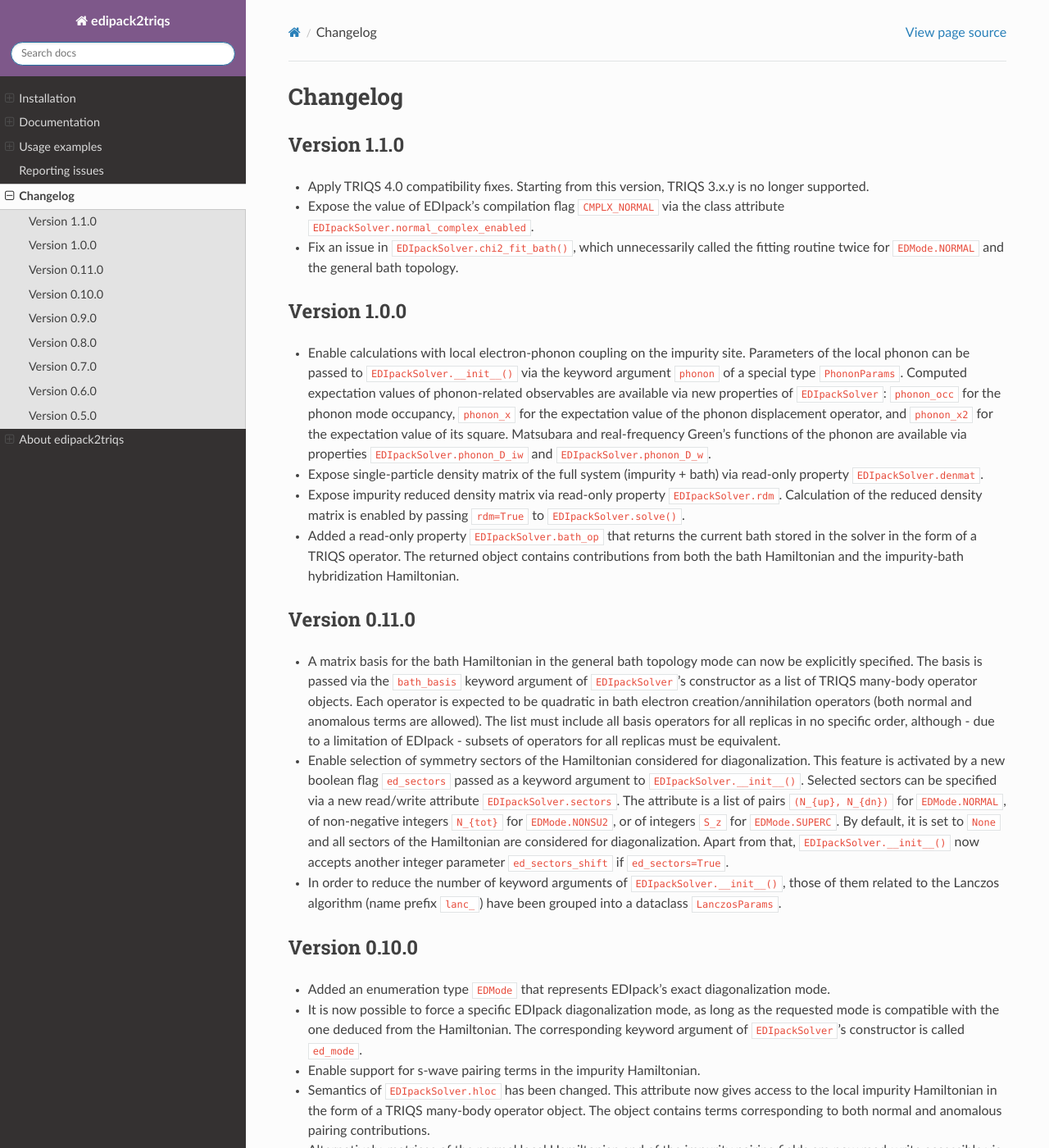
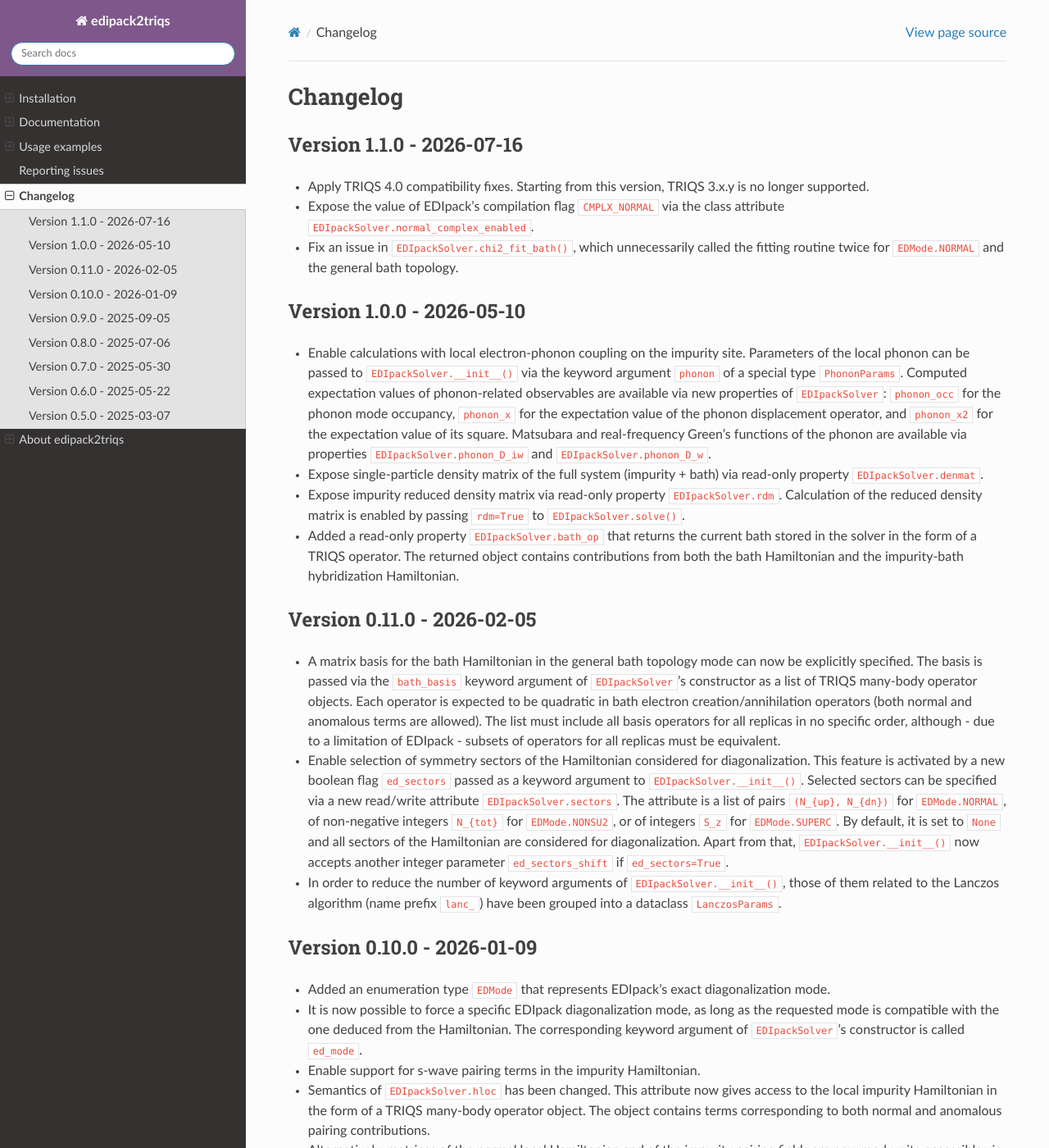
Before and after one commit to krivenko/edipack2triqs, a Sphinx documentation site: the page built from doc/ChangeLog.md, in a window 1280 px wide and 1400 px high. Shown: the whole window at 82% size. Built offline with Sphinx 7.4.7 and the Read the Docs theme 3.1.0, drawn with Linux system fonts in a browser that asks for light colours; some of the changed text lies outside the part shown.

Commit message:
Added release dates to the changelog

```diff
--- a/doc/ChangeLog.md
+++ b/doc/ChangeLog.md
@@ -2,7 +2,7 @@
 
 # Changelog
 
-## Version 1.1.0
+## Version 1.1.0 - 2026-07-16
 
 * Apply TRIQS 4.0 compatibility fixes. Starting from this version, TRIQS 3.x.y
   is no longer supported.
@@ -13,7 +13,7 @@
 * Fix an issue in `EDIpackSolver.chi2_fit_bath()`, which unnecessarily called
   the fitting routine twice for `EDMode.NORMAL` and the general bath topology.
 
-## Version 1.0.0
+## Version 1.0.0 - 2026-05-10
 
 * Enable calculations with local electron-phonon coupling on the impurity site.
   Parameters of the local phonon can be passed to `EDIpackSolver.__init__()`
@@ -37,7 +37,7 @@
   The returned object contains contributions from both the bath Hamiltonian and
   the impurity-bath hybridization Hamiltonian.
 
-## Version 0.11.0
+## Version 0.11.0 - 2026-02-05
 
 * A matrix basis for the bath Hamiltonian in the general bath topology mode can
   now be explicitly specified. The basis is passed via the `bath_basis` keyword
@@ -63,7 +63,7 @@
   `EDIpackSolver.__init__()`, those of them related to the Lanczos algorithm
   (name prefix `lanc_`) have been grouped into a dataclass `LanczosParams`.
 
-## Version 0.10.0
+## Version 0.10.0 - 2026-01-09
 
 * Added an enumeration type `EDMode` that represents EDIpack's exact
   diagonalization mode.
@@ -80,7 +80,7 @@
   pairing fields are now read-write accessible via new attributes
   `EDIpackSolver.hloc_mat` and `EDIpackSolver.hloc_an_mat`.
 
-## Version 0.9.0
+## Version 0.9.0 - 2025-09-05
 
 * Expose non-interacting impurity Green's functions and hybridization functions
   via attributes of `EDIpackSolver`.
@@ -89,7 +89,7 @@
   channel, `chi_dens_{iw,w,tau}` for the charge channel, `chi_pair_{iw,w,tau}`
   for the pair channel, and `chi_exct_{iw,w,tau}` for the exciton channel.
 
-## Version 0.8.0
+## Version 0.8.0 - 2025-07-06
 
 * Add support for calculations without bath.
 * Allow for read-write access to `EDIpackSolver.hloc`.
@@ -105,16 +105,16 @@
   unusable without first calling `EDIpackSolver.solve()`. There is now a unit
   test that covers the bath fitting functionality.
 
-## Version 0.7.0
+## Version 0.7.0 - 2025-05-30
 
 * Add support for general two-particle interactions.
 * Add support for zero temperature calculations.
 
-## Version 0.6.0
+## Version 0.6.0 - 2025-05-22
 
 Updated codebase following the naming change of EDIpack2 and EDIpy2.
 C.f. https://github.com/EDIpack/EDIpack/issues/16.
 
-## Version 0.5.0
+## Version 0.5.0 - 2025-03-07
 
 This is the initial public release for this project.
```
